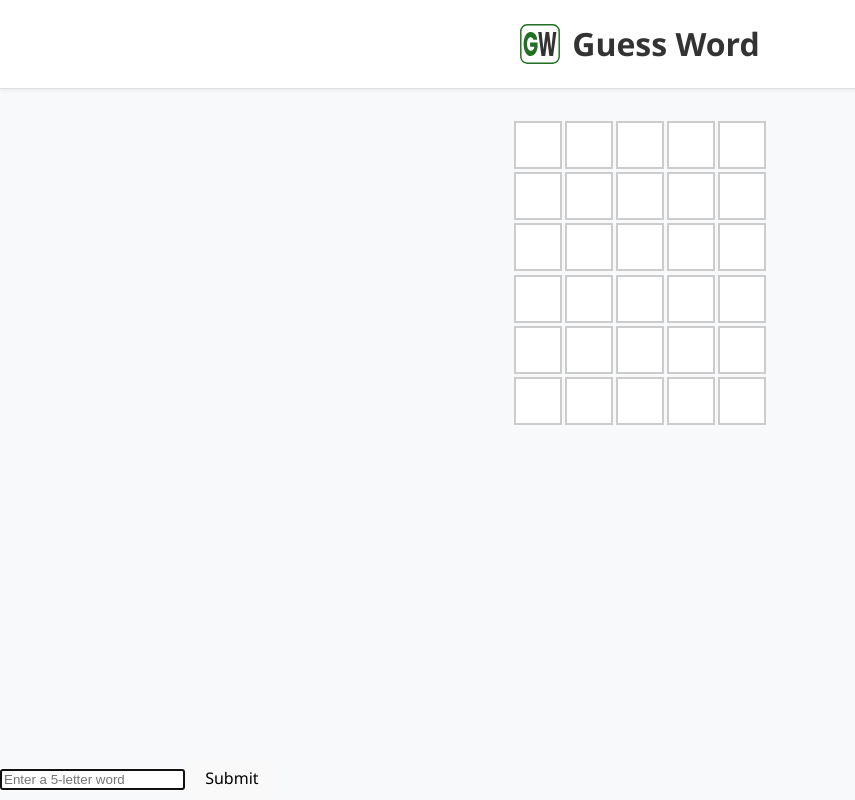
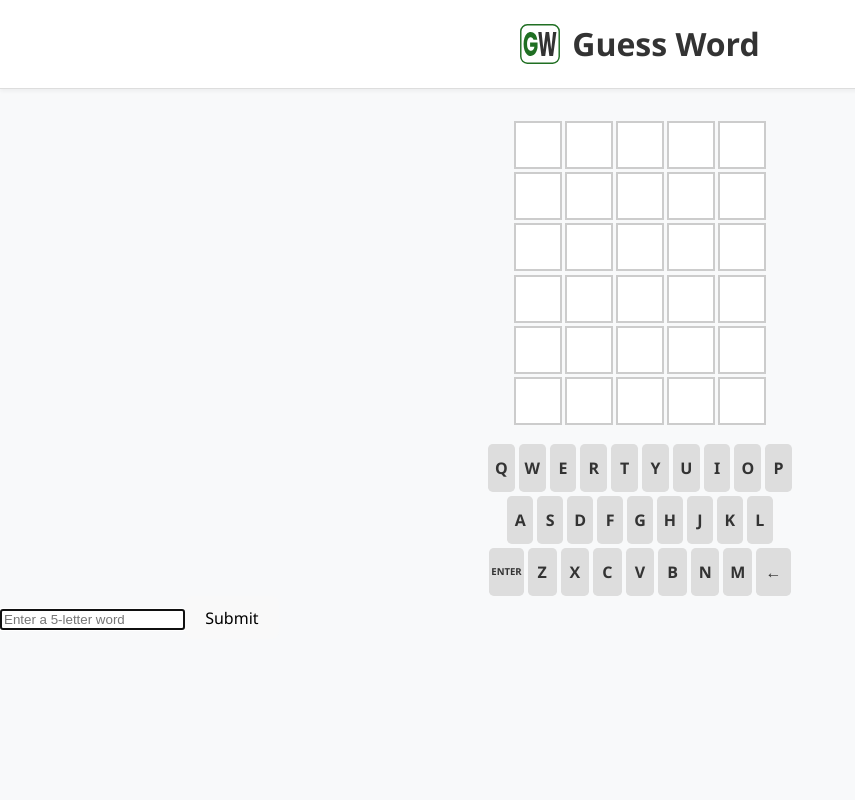
Before and after one commit to A-A-RonJS/guess-word, a React (Vite) app in the folder frontend/: page / in a window 1280 px wide. Shown: the whole page, without its empty margins (0-855 px from the left). Built offline with nearby package versions, Linux system fonts and the light colour scheme.

Commit message:
adding ui keyboard

```diff
--- a/frontend/src/App.tsx
+++ b/frontend/src/App.tsx
@@ -5,12 +5,14 @@ import { scoreGuess, buildInputTiles, buildEmptyTiles } from "./utils/tileUtils"
 
 // Components
 import { GuessRow } from "./components/GuessRow";
+import { Keyboard } from "./components/Keyboard";
+
 
 // Assets
 import logoUrl from "./assets/guess-word.svg";
 
 // Styles
-import "./styles/GuessRow.css";
+import "./styles/App.css";
 import "./styles/GameOver.css";
 
 const MAX_GUESSES = 6;
@@ -30,7 +32,7 @@ function App() {
   const [currentInput, setCurrentInput] = useState("");
 
   // Stores the correct word to guess - to be randomised
-  const [correctWord] = useState("TIRED");
+  const [correctWord] = useState("BRAIN");
 
   // A reference to the input element, used for managing focus
   const inputRef = useRef<HTMLInputElement>(null);
@@ -76,6 +78,11 @@ function App() {
         })}
       </main>
 
+
+      <Keyboard onKeyPress={handleKeyPress} />
+
+
+
       <section className="input-area">
         <input
           ref={inputRef}
@@ -92,6 +99,10 @@ function App() {
       </section>
     </div>
   );
+
+  function handleKeyPress(key: string) {
+    console.log("Pressed: ", key);
+  }
 
   function handleSubmit() {
 
--- /dev/null
+++ b/frontend/src/components/Keyboard.tsx
@@ -0,0 +1,40 @@
+import "../styles/Keyboard.css";
+
+type KeyboardProps = {
+  onKeyPress: (key: string) => void;
+};
+
+const keyboardRows = [
+  ["Q", "W", "E", "R", "T", "Y", "U", "I", "O", "P"],
+  ["A", "S", "D", "F", "G", "H", "J", "K", "L"],
+  ["Enter", "Z", "X", "C", "V", "B", "N", "M", "←"],
+];
+
+export function Keyboard({ onKeyPress }: KeyboardProps) {
+  return (
+    <section className="keyboard-area">
+      {keyboardRows.map((row, rowIndex) => {
+        return (
+          <div className="keyboard-row" key={rowIndex}>
+            {row.map((key) => {
+              return (
+                <div
+                  className="key"
+                  key={key}
+                  onClick={() => onKeyPress(key)}
+                  style={{
+                    flexGrow: key === "Enter" || key === "←" ? 1.5 : 1,
+                    fontSize: key === "Enter" ? "0.6rem" : "1rem",
+                  }}
+                >
+                  {key}
+                </div>
+              )
+            })}
+          </div>
+        );
+      })
+      }
+    </section>
+  );
+}
--- a/frontend/src/styles/GuessRow.css
+++ b/frontend/src/styles/App.css
@@ -1,5 +1,7 @@
 /* Full viewport reset and layout base */
-html, body, #root {
+html,
+body,
+#root {
   height: 100%;
   width: 100%;
   margin: 0;
@@ -11,7 +13,9 @@ html, body, #root {
 }
 
 /* Apply border-box sizing to everything */
-*, *::before, *::after {
+*,
+*::before,
+*::after {
   box-sizing: inherit;
 }
 
@@ -20,6 +24,7 @@ html, body, #root {
   display: flex;
   flex-direction: column;
   min-height: 100vh;
+  background-color: #f8f9fa;
 }
 
 /* Header styles */
@@ -56,11 +61,12 @@ html, body, #root {
 
 /* Main game area */
 .game-area {
-  flex: 1;
-  padding: 2rem;
+  padding: 2rem 2rem 1rem;
   display: flex;
-  flex-direction: column; /* stacks the rows vertically */
-  align-items: center;     /* centres the rows horizontally */
+  flex-direction: column;
+  /* stacks the rows vertically */
+  align-items: center;
+  /* centres the rows horizontally */
   /* gap: 1rem;  */
 }
 
@@ -90,19 +96,22 @@ html, body, #root {
 }
 
 .tile.correct {
-  background-color: #6aaa64; /* green */
+  background-color: #6aaa64;
+  /* green */
   border-color: #6aaa64;
   color: white;
 }
 
 .tile.present {
-  background-color: #c9b458; /* yellow */
+  background-color: #c9b458;
+  /* yellow */
   border-color: #c9b458;
   color: white;
 }
 
 .tile.absent {
-  background-color: #787c7e; /* grey */
+  background-color: #787c7e;
+  /* grey */
   border-color: #787c7e;
   color: white;
 }
--- /dev/null
+++ b/frontend/src/styles/Keyboard.css
@@ -0,0 +1,36 @@
+.keyboard-area {
+  display: flex;
+  flex-direction: column;
+  gap: 0.25rem;
+  max-width: 600px;
+  margin: 0 auto;
+  width: 100%;
+  padding: 0 0.5rem;
+  box-sizing: border-box;
+}
+
+.keyboard-row {
+  display: flex;
+  justify-content: center;
+  gap: 0.25rem;
+  align-self: center;
+}
+
+.key {
+  display: flex;
+  justify-content: center;
+  align-items: center;
+
+  padding: 0.75rem 0.5rem;
+  background-color: #ddd;
+  border-radius: 0.3rem;
+
+  font-weight: bold;
+  text-transform: uppercase;
+
+  flex: 1 1 0;
+  min-width: 0;
+  white-space: nowrap;
+  overflow: hidden;
+  box-sizing: border-box;
+}
```
